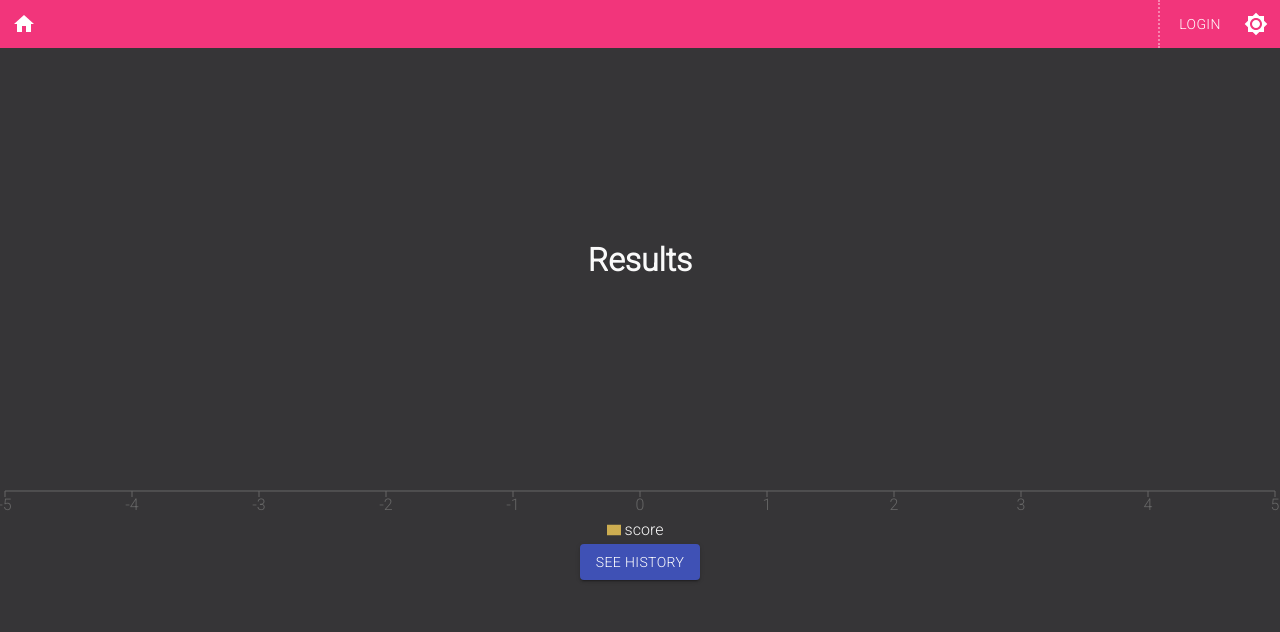
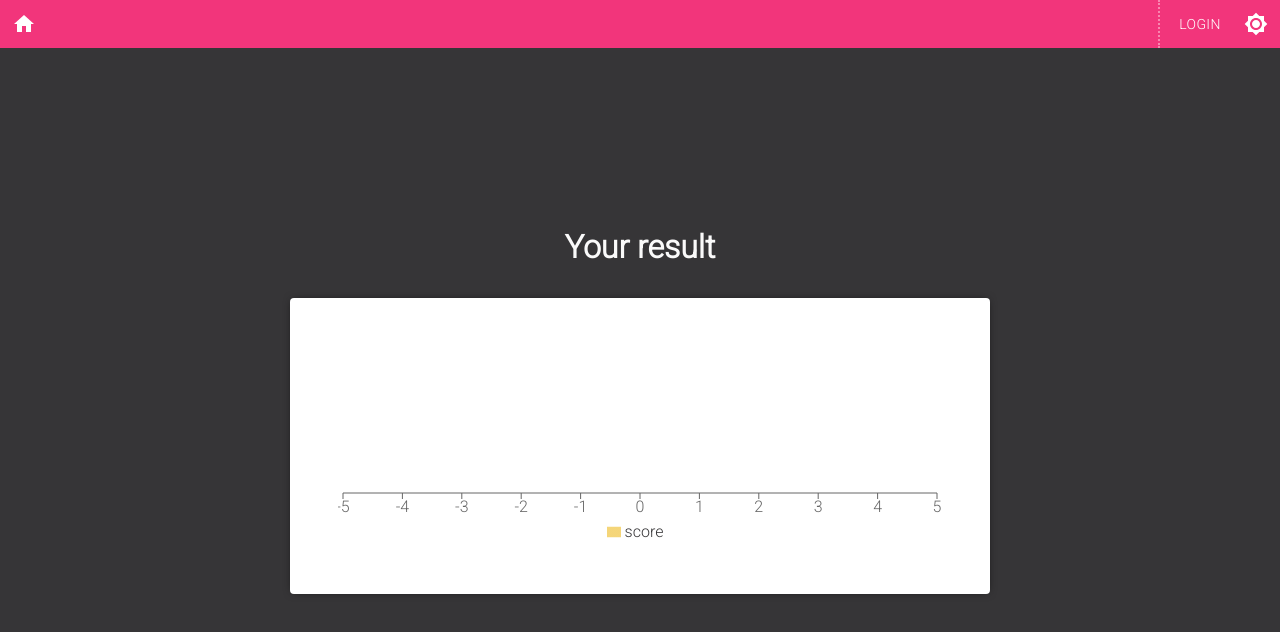
Before and after one commit to nmegrant/daily-check-in-frontend, a React (Create React App) app: page /results in a window 1280 px wide. Shown: the top 632 px of the page. Built offline with nearby package versions, Linux system fonts and the light colour scheme; a web font is replaced by a local one.

Commit message:
Styled result page a bit

```diff
--- a/src/components/Themes.js
+++ b/src/components/Themes.js
@@ -1,6 +1,6 @@
 export const lightTheme = {
-  // body: '#F2E96B',
-  body: '#FAFAFA',
+  body: '#F2E96B',
+  // body: '#FAFAFA',
   text: '#363537',
 }
 export const darkTheme = {
--- a/src/pages/FormPage.js
+++ b/src/pages/FormPage.js
@@ -87,7 +87,7 @@ text-align: center;
 /* color: ${props => props.theme === 'dark' ? colorScheme.quaternaryColor : lightTheme.text}; */
 color: ${colorScheme.quaternaryColor};
 cursor: pointer;
-
+user-select: none;
 font-size: ${props => props.fontSize || '2rem'};
 
 
--- a/src/pages/ResultsPage.js
+++ b/src/pages/ResultsPage.js
@@ -4,8 +4,11 @@ import { useSelector, useDispatch } from "react-redux";
 import { selectSentiment, selectHistory } from "../store/sentiment/selectors";
 import { getSentimentHistoryThunkCreator } from "../store/sentiment/actions";
 
-import { Button } from "@material-ui/core";
+// import { Button } from "@material-ui/core";
 import { AreaGraph, BarGraph } from "../components/graph";
+import styled from "styled-components";
+import { Button } from "./FormPage";
+import { lightTheme } from "../components/Themes";
 
 export default function ResultsPage() {
   const dispatch = useDispatch();
@@ -24,8 +27,8 @@ export default function ResultsPage() {
   const sentimentScore = useSelector(selectSentiment());
   return (
     <>
-      <h1>Results</h1>
-      <h1>{sentimentScore}</h1>
+      <Title>Your result {sentimentScore}</Title>
+      <Wrapper>
         <BarGraph
           graphId="userResult"
           score={sentimentScore}
@@ -33,10 +36,12 @@ export default function ResultsPage() {
           max={5}
           ticks={[-5, -4, -3, -2, -1, 0, 1, 2, 3, 4, 5]}
         />
-      <Button variant="contained" color="primary" onClick={getHistory}>
+      </Wrapper>
+      {history.length ? (
+        <HistoryWrapper>
+          <Button onClick={getHistory} style={{marginTop: '2rem'}}>
             See History
           </Button>
-      {history.length ? (
           <AreaGraph
             graphId="resultGraph"
             data={sentimentHistory}
@@ -51,7 +56,46 @@ export default function ResultsPage() {
             duotone={true}
             y_ticks={[-5, -4, -3, -2, -1, 0, 1, 2, 3, 4, 5]}
           />
+        </HistoryWrapper>
       ) : null}
     </>
   );
 }
+const Title = styled.h1`
+  font-size: 2rem;
+  margin-bottom: 2rem;
+
+`
+const Wrapper = styled.div`
+  width: 100%;
+  max-width: 700px;
+  /* border: 3px solid red; */
+
+  display: flex;
+  flex-direction: column;
+  align-items: center;
+  justify-content: center;
+  padding: 3rem;
+  background-color: white;
+  border-radius: 0.25rem;
+
+  color: #363537;
+
+  box-shadow: 0px 0px 10px -3px rgba(0, 0, 0, 0.75);
+
+`
+const HistoryWrapper = styled.div`
+  width: 100%;
+  max-width: 700px;
+  border: 3px solid red;
+
+  display: flex;
+  flex-direction: column;
+  align-items: center;
+  justify-content: center;
+  padding: 3rem;
+  background-color: white;
+  border-radius: 0.25rem;
+    box-shadow: 0px 0px 10px -3px rgba(0, 0, 0, 0.75);
+    color: #363537;
+`
```
Lines whose indentation alone changed are shown as unchanged.
